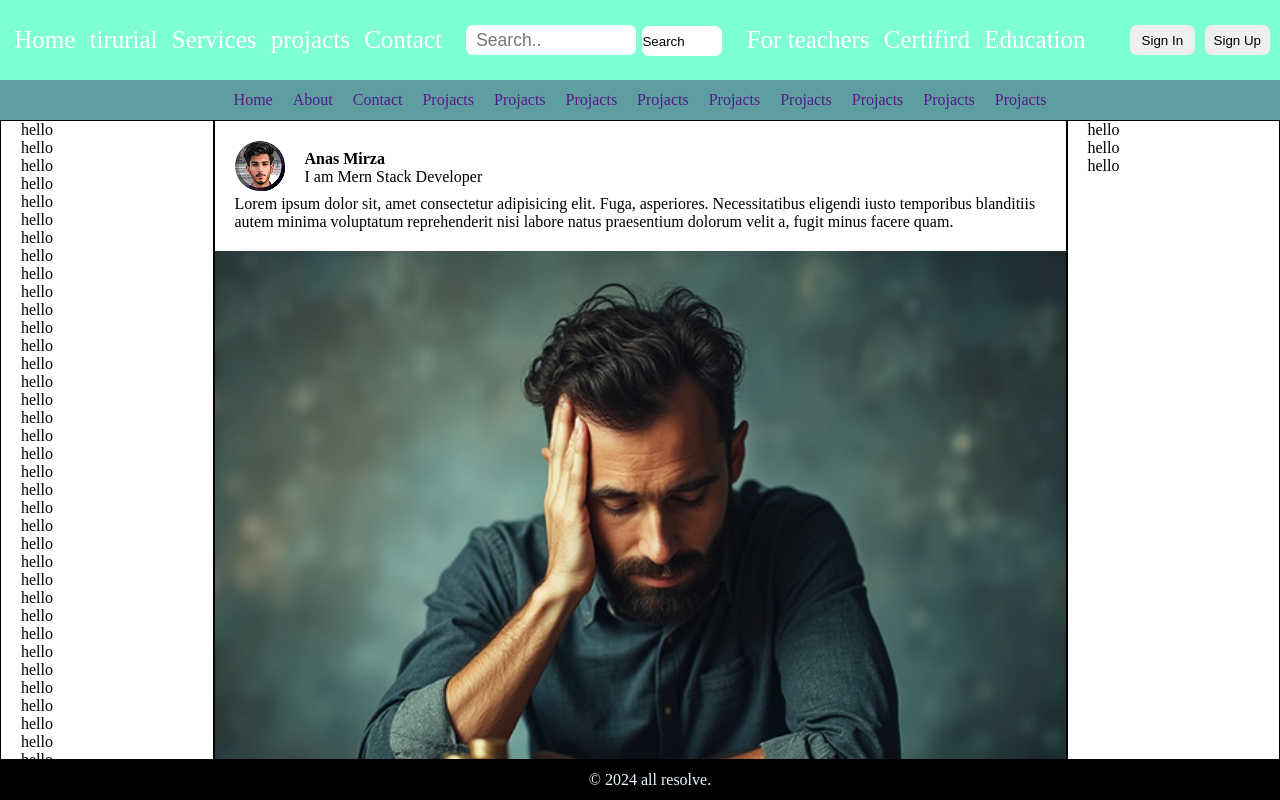
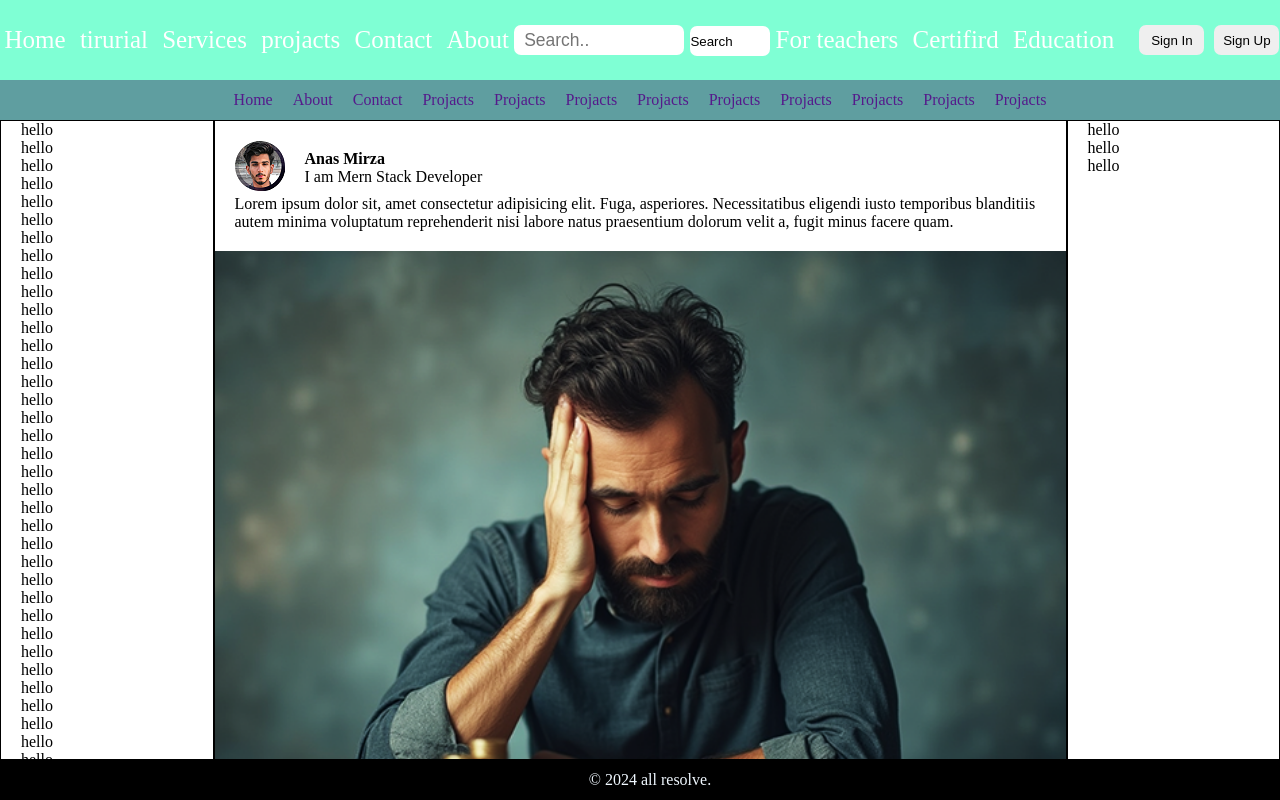
Before and after one commit to devmuhammadanas/2Projact-Like-FB, a plain HTML site: page index.html in a window 1280 px wide. Drawn offline with Linux system fonts and the light colour scheme.

Commit message:
secand commit

```diff
--- a/index.html
+++ b/index.html
@@ -20,6 +20,7 @@
                 <a href="">Services</a>
                 <a href="">projacts</a>
                 <a href="">Contact</a>
+                <a href="">About</a>
             </div>
             <div class="saction2 saction">
                 <input class="search-bar" type="text" placeholder="Search..">
```
